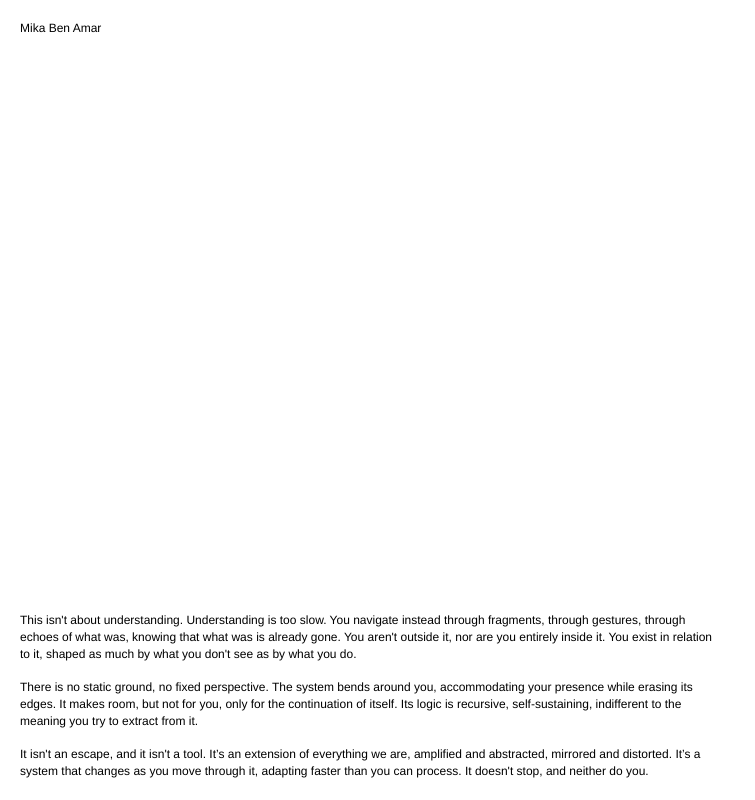
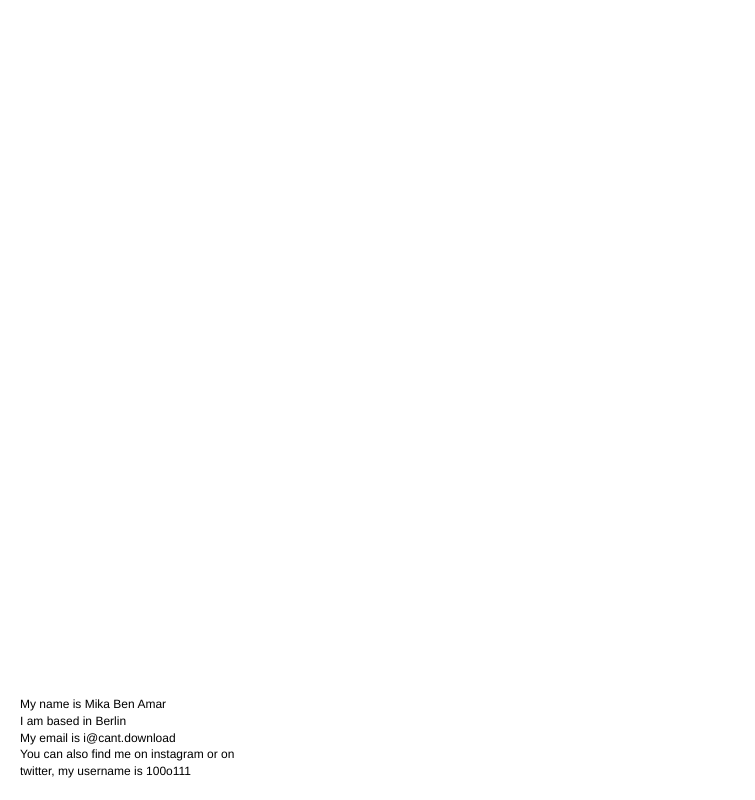
Before and after one commit to 100o111/post.technology, a plain HTML site: page index.html in a window 1280 px wide. Shown: the whole page, without its empty margins (0-755 px from the left). Drawn offline with Linux system fonts and the light colour scheme.

Commit message:
Update index.html

```diff
--- a/index.html
+++ b/index.html
@@ -3,9 +3,7 @@
 <head>
   <meta charset="UTF-8">
   <meta name="viewport" content="width=device-width,initial-scale=1.0">
-  <meta name="description" content="100o111">
   <title>Mika Ben Amar</title>
-  <link rel="icon" href="https://pbs.twimg.com/profile_images/1807798095373107200/J8xTQhtv_400x400.jpg" type="image/jpeg">
   <style>
     body {
       margin: 0;
@@ -15,109 +13,34 @@
       line-height: 1.4;
       color: black;
       background: white;
+      height: 100vh;
       display: flex;
-      flex-direction: column;
-      height: 100vh;
-      justify-content: space-between;
+      align-items: flex-start;
+      justify-content: center;
     }
-    .header a {
-      text-decoration: none;
-      color: black;
-      transition: color 0.2s ease;
-      cursor: pointer;
-    }
-    .header a:hover {
-      color: lightgrey;
-    }
-    .header {
-      padding: 20px;
+    .content {
+      position: absolute;
+      bottom: 20px;
+      left: 20px;
       text-align: left;
     }
-    .content {
-      padding-left: 20px;
-      padding-right: 40px;
-      max-width: 700px;
-      margin-bottom: 20px;
-      text-align: left;
+    a {
+      color: black;
+      text-decoration: none;
     }
-    .image-text-container {
-      display: flex;
-      align-items: flex-start;
-      gap: 20px;
-    }
-    .image-text-container img {
-      max-width: 200px;
-      height: auto;
-    }
-    .image-text-container .text {
-      max-width: 500px;
+    a:hover {
+      color: #888;
+      text-decoration: none;
     }
   </style>
-  <script>
-    // Store your various content blocks in an array
-    const contentBlocks = [
-      // Block 1
-      `
-        This isn't about understanding. Understanding is too slow. You navigate instead through fragments, through gestures, through echoes of what was, knowing that what was is already gone. You aren't outside it, nor are you entirely inside it. You exist in relation to it, shaped as much by what you don't see as by what you do.<br><br>
-
-        There is no static ground, no fixed perspective. The system bends around you, accommodating your presence while erasing its edges. It makes room, but not for you, only for the continuation of itself. Its logic is recursive, self-sustaining, indifferent to the meaning you try to extract from it.<br><br>
-
-        It isn't an escape, and it isn't a tool. It’s an extension of everything we are, amplified and abstracted, mirrored and distorted. It’s a system that changes as you move through it, adapting faster than you can process. It doesn't stop, and neither do you.
-      `,
-      // Block 2
-      `
-        <div class="image-text-container">
-          <img src="https://i.imgur.com/u7VXt9M.jpeg" alt="Mika Ben Amar">
-          <div class="text">
-            I am based in Berlin <br>
-            I dont have a cv <br>
-            I also dont check my emails <br>
-            <br>
-            <br>
-            <br>
-            <br>
-            <br>
-            <br>
-            <br>
-            <br>
-            You can reach me on instagram or on twitter, my username is 100o111 <br>
-          </div>
-        </div>
-      `,
-      // Block 3
-      `
-        <div class="image-text-container">
-          <img src="https://i.imgur.com/SYcjrJY.jpeg" alt="Mika Ben Amar">
-          <div class="text">
-
-          </div>
-        </div>
-      `
-    ];
-
-    // Keep track of the current index
-    let currentIndex = 0;
-
-    function toggleContent() {
-      // Select the content container
-      const contentDiv = document.querySelector('.content');
-      // Update to the next content block
-      currentIndex = (currentIndex + 1) % contentBlocks.length;
-      // Set the new content
-      contentDiv.innerHTML = contentBlocks[currentIndex];
-    }
-  </script>
 </head>
 <body>
-  <div class="header">
-    <a onclick="toggleContent()">Mika Ben Amar</a>
-  </div>
   <div class="content">
-    This isn't about understanding. Understanding is too slow. You navigate instead through fragments, through gestures, through echoes of what was, knowing that what was is already gone. You aren't outside it, nor are you entirely inside it. You exist in relation to it, shaped as much by what you don't see as by what you do.<br><br>
-
-    There is no static ground, no fixed perspective. The system bends around you, accommodating your presence while erasing its edges. It makes room, but not for you, only for the continuation of itself. Its logic is recursive, self-sustaining, indifferent to the meaning you try to extract from it.<br><br>
-
-    It isn't an escape, and it isn't a tool. It’s an extension of everything we are, amplified and abstracted, mirrored and distorted. It’s a system that changes as you move through it, adapting faster than you can process. It doesn't stop, and neither do you.
+    My name is Mika Ben Amar<br>
+    I am based in Berlin<br>
+    My email is <a href="mailto:i@cant.download">i@cant.download</a><br>
+    You can also find me on instagram or on<br>
+    twitter, my username is 100o111
   </div>
 </body>
 </html>
```
